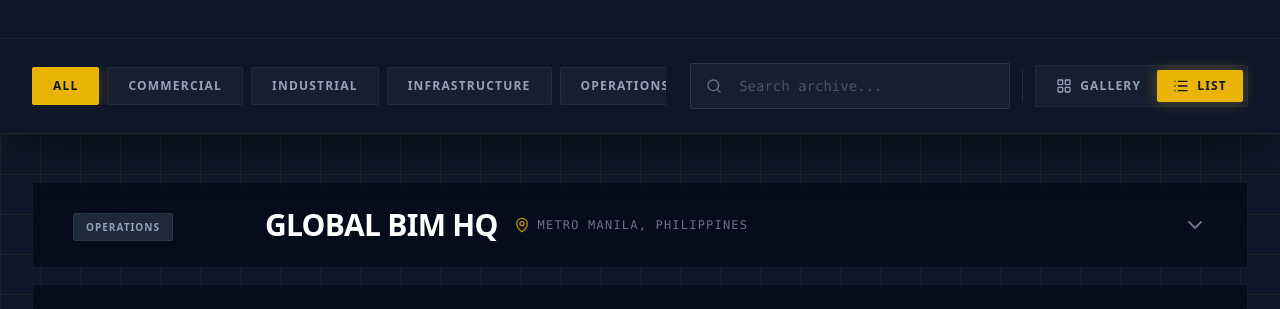
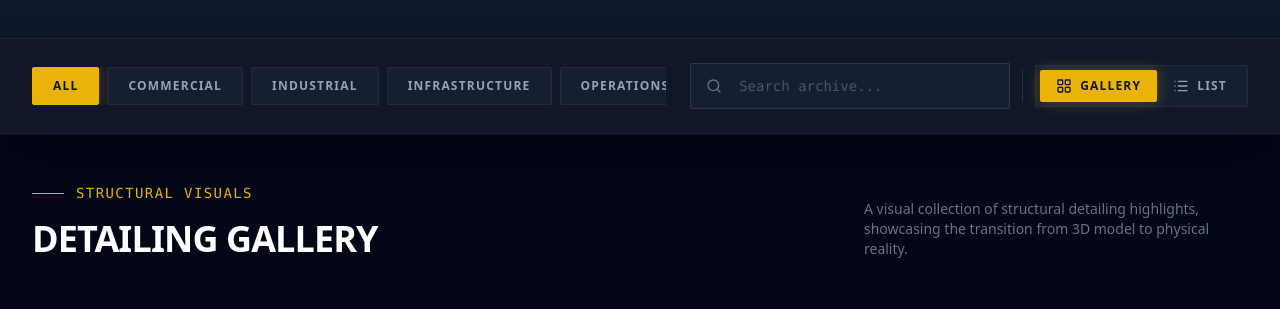
Before and after one commit to Alphaexplora-GlobalBIM/gbim-ui, a React (Vite) app: page /projects in a window 1280 px wide. Shown: the part 439-748 px from the top of the page. Built offline with nearby package versions, Linux system fonts and the light colour scheme.

Commit message:
Update Projects.tsx

```diff
--- a/src/features/Home/Projects.tsx
+++ b/src/features/Home/Projects.tsx
@@ -47,7 +47,7 @@ export default function Projects() {
   const [activeCategory, setActiveCategory] = useState("All");
   const [searchQuery, setSearchQuery] = useState("");
   const [searchParams] = useSearchParams();
-  const [viewMode, setViewMode] = useState<"list" | "gallery">("list");
+  const [viewMode, setViewMode] = useState<"list" | "gallery">("gallery");
 
   // NEW: State to track which list item is currently expanded
   const [expandedProject, setExpandedProject] = useState<string | null>(null);
```
